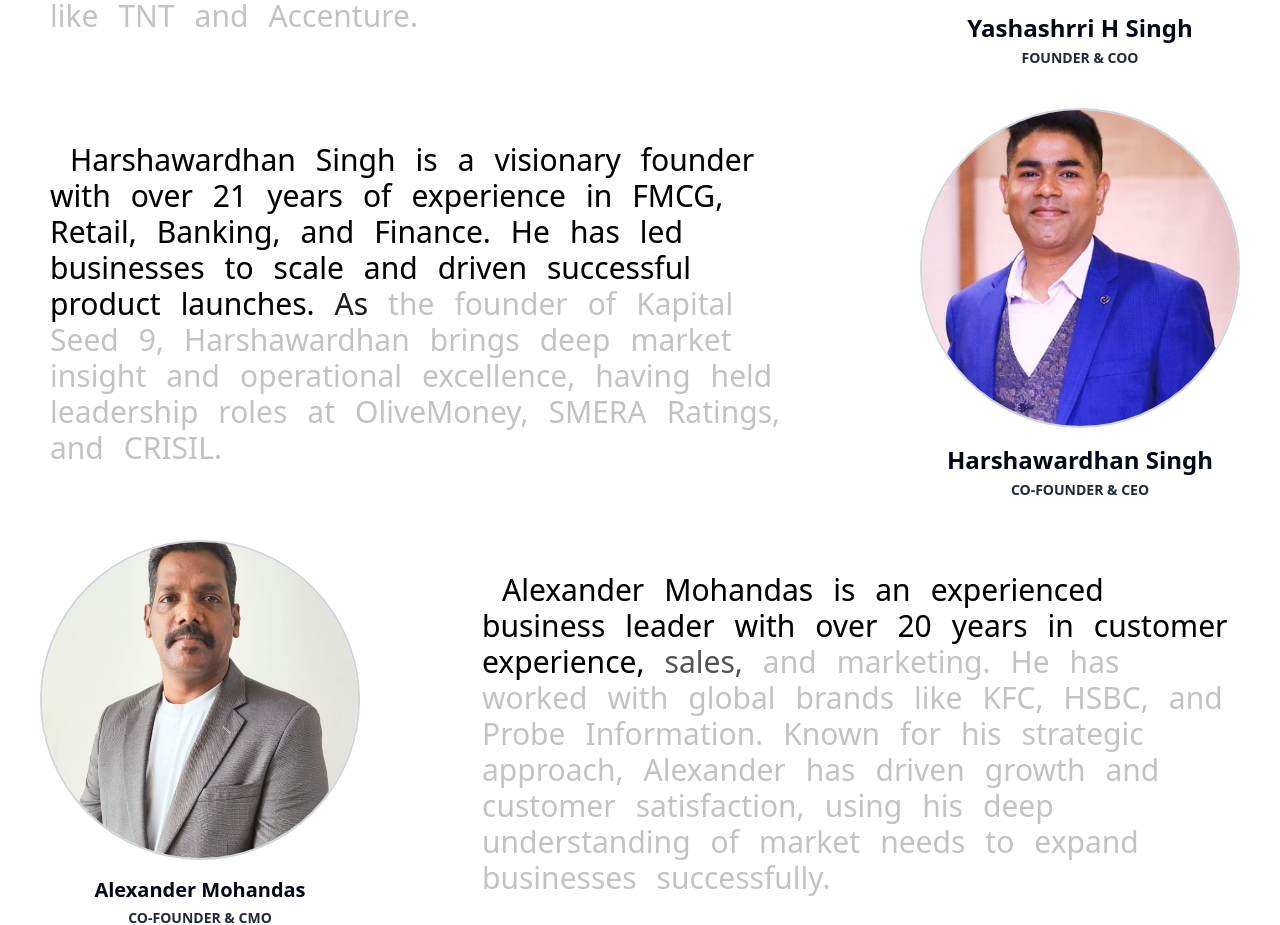
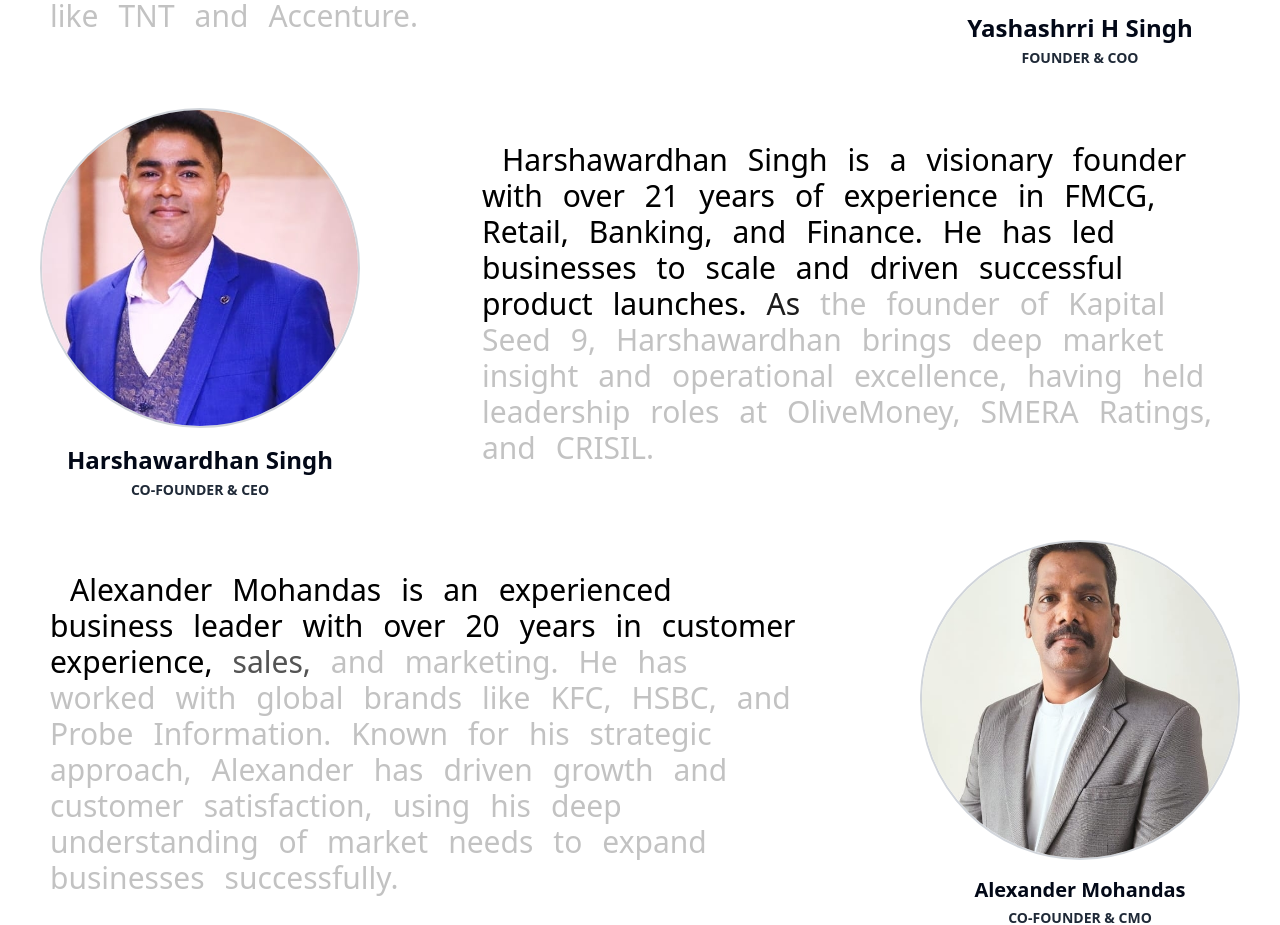
Before and after one commit to DiamondOre-Consulting/Sof-Scroll-Website, a React (Vite) app: page /about-us in a window 1280 px wide. Shown: the part 1847-2772 px from the top of the page. Built offline with nearby package versions, Linux system fonts and the light colour scheme; a web font is replaced by a local one.

Commit message:
update about us

```diff
--- a/src/Pages/AboutusPage.jsx
+++ b/src/Pages/AboutusPage.jsx
@@ -241,7 +241,7 @@ const AboutUs = () => {
               </p>
             </div>
           </div>
-          <div className="flex flex-col items-center justify-between sm:flex-row">
+          <div className="flex flex-col items-center justify-between sm:flex-row-reverse">
             <div className="lg:max-w-[60vw] ">
 
 
@@ -265,7 +265,7 @@ const AboutUs = () => {
           </div>
 
           {/* Second Section: Text on Right, Image on Left */}
-          <div className="flex flex-col items-center justify-between sm:flex-row-reverse">
+          <div className="flex flex-col items-center justify-between sm:flex-row">
             <div className="md:max-w-[60vw]">
 
             <TextRevealByWord text=" Alexander Mohandas is an experienced business leader with over 20 years in customer experience, sales, and marketing. He has worked with global brands like KFC, HSBC, and Probe Information. Known for his strategic approach, Alexander has driven growth and customer satisfaction, using his deep understanding of market needs to expand businesses successfully." />
```
